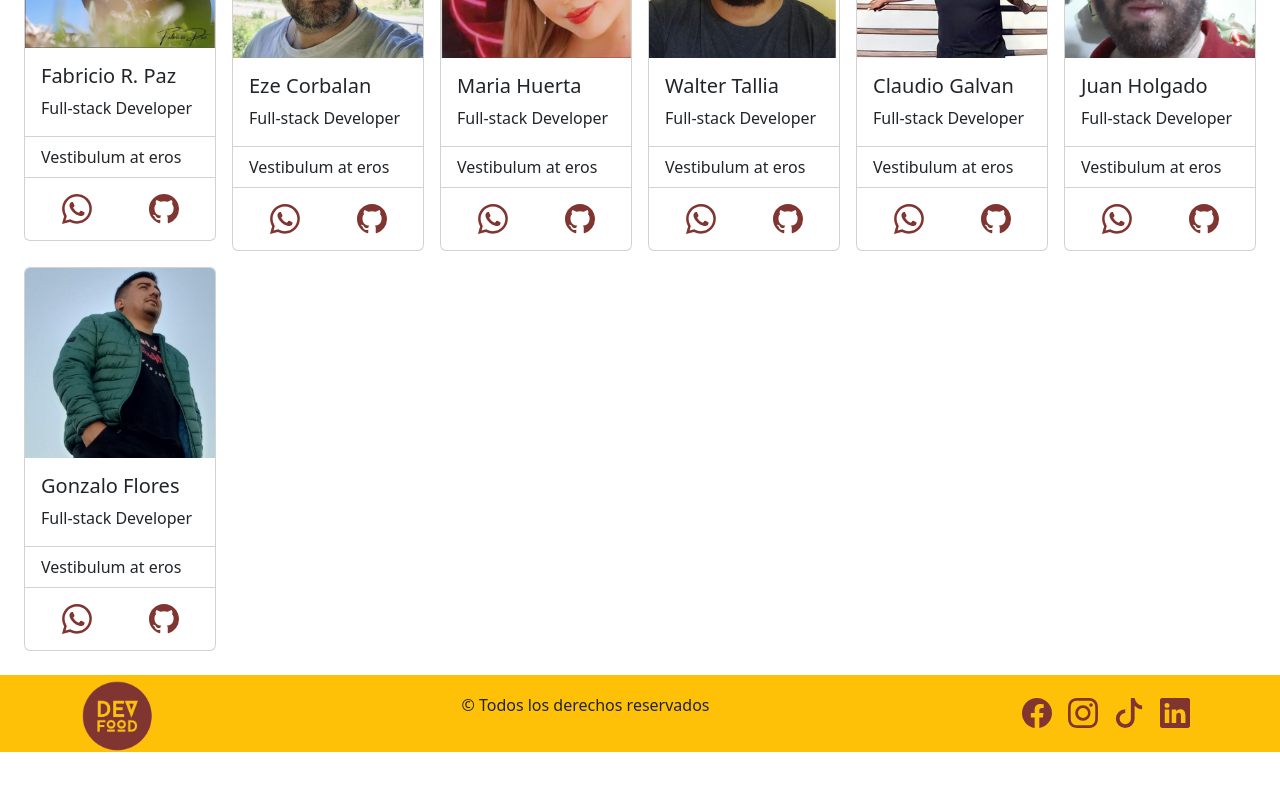
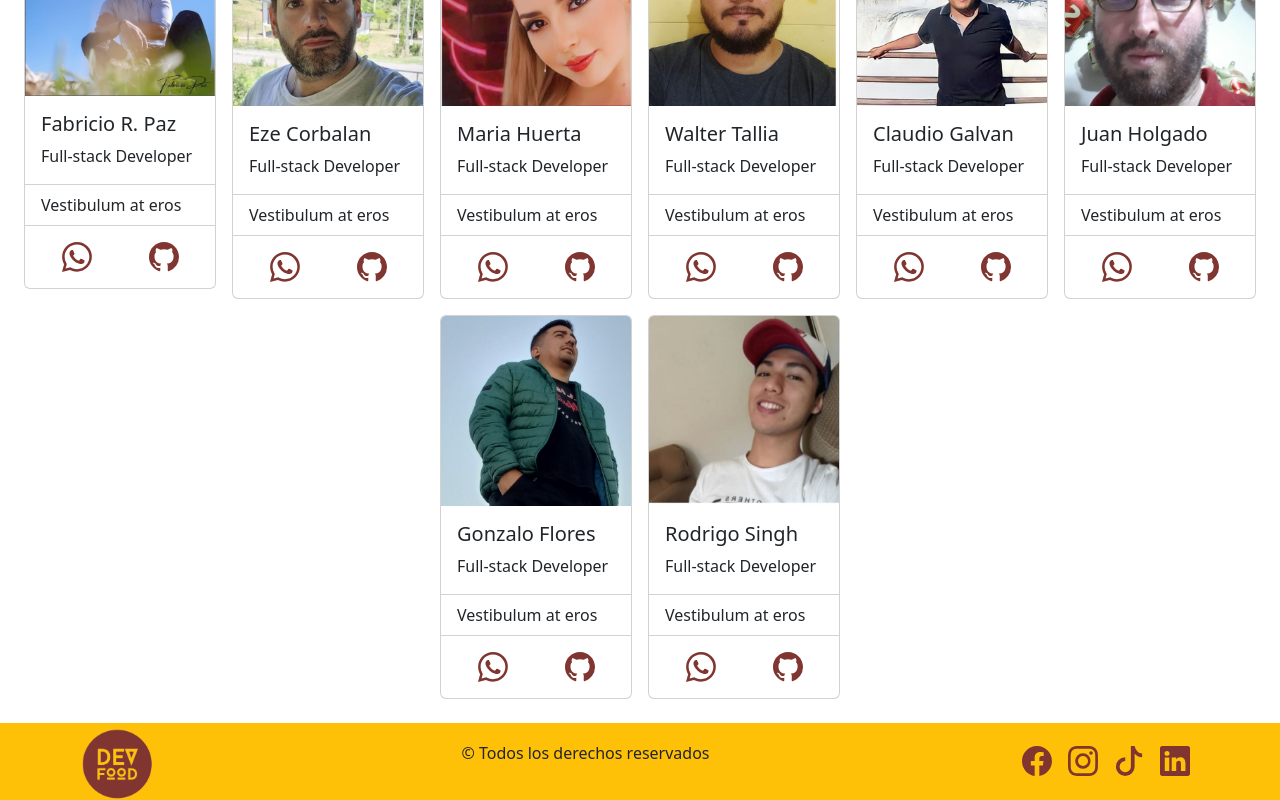
Before and after one commit to Gonzalof90/3erProyecto_31I, a React (Vite) app: page /About in a window 1280 px wide. Shown: the part 821-1621 px from the top of the page. Before the commit the page ends 1573 px from the top, so only its background shows below. Built offline with nearby package versions, Linux system fonts and the light colour scheme.

Commit message:
cambios en nosotros

```diff
--- a/src/page/About.jsx
+++ b/src/page/About.jsx
@@ -7,6 +7,7 @@ import nosotros5 from "../assets/imagenes/nosotros/nosotros5.jpg"
 import nosotros3 from "../assets/imagenes/nosotros/nosotros3.jpg"
 import nosotros4 from "../assets/imagenes/nosotros/nosotros4.jpg"
 import nosotros6 from "../assets/imagenes/nosotros/nosotros6.jpg"
+import nosotros7 from "../assets/imagenes/nosotros/nosotros7.jpg"
 import { Github, Whatsapp } from "react-bootstrap-icons";
 
 
@@ -18,9 +19,10 @@ export const About = () => {
   return (
     <Layout>
     <h1 className="m-4 p-2" >SOBRE NOSOTROS</h1>
+    <div className="d-flex flex-column justify-content-center ">
     <div>
 
-    <p className="m-4 p-2" >Bienvenido a Dev Food, la plataforma líder en entrega de comidas rápidas. Nos enorgullece ofrecerte una experiencia gastronómica deliciosa y conveniente, brindándote acceso a una amplia variedad de platos preparados con ingredientes frescos y de alta calidad. <br/>
+    <p className="m-4 p-2 " >Bienvenido a Dev Food, la plataforma líder en entrega de comidas rápidas. Nos enorgullece ofrecerte una experiencia gastronómica deliciosa y conveniente, brindándote acceso a una amplia variedad de platos preparados con ingredientes frescos y de alta calidad. <br/>
 
 En Dev Food, nuestra misión es satisfacer tus antojos y ofrecerte un servicio rápido y eficiente para que disfrutes de tus comidas favoritas sin tener que salir de casa. Estamos aquí para simplificar tu vida ocupada y llevar la comida que más te gusta directamente a tu puerta. <br/>
 
@@ -38,7 +40,7 @@ En Dev Food, estamos comprometidos con tu satisfacción y comodidad. Nos esforza
 
 ¡Descarga la aplicación Dev Food hoy mismo y comienza a disfrutar de una experiencia gastronómica rápida, deliciosa y sin complicaciones!</p>
     </div>
-    <div className="d-flex flex-wrap gap-3 m-4" >
+    <div className="d-flex justify-content-center flex-wrap gap-3 m-4 " >
 
     <div>
     <Card style={{ width: '12rem' }}>
@@ -171,10 +173,27 @@ En Dev Food, estamos comprometidos con tu satisfacción y comodidad. Nos esforza
       </Card.Body>
     </Card>
     </div>
-
+    <div>
+    <Card style={{ width: '12rem' }}>
+      <Card.Img variant="top" src={nosotros7} />
+      <Card.Body>
+        <Card.Title>Rodrigo Singh</Card.Title>
+        <Card.Text>
+          Full-stack Developer
+        </Card.Text>
+      </Card.Body>
+      <ListGroup className="list-group-flush">
+        <ListGroup.Item>Vestibulum at eros</ListGroup.Item>
+      </ListGroup>
+      <Card.Body className="d-flex justify-content-around">
+        <Card.Link href="#"><Whatsapp color="#803530" size={30}/></Card.Link>
+        <Card.Link href="#"><Github color="#803530" size={30}/></Card.Link>
+      </Card.Body>
+    </Card>
+    </div>
 
     </div>
-
+    </div>
     </Layout>
 
   )
```
Also changed, not shown: src/assets/imagenes/nosotros/nosotros7.jpg (added).
